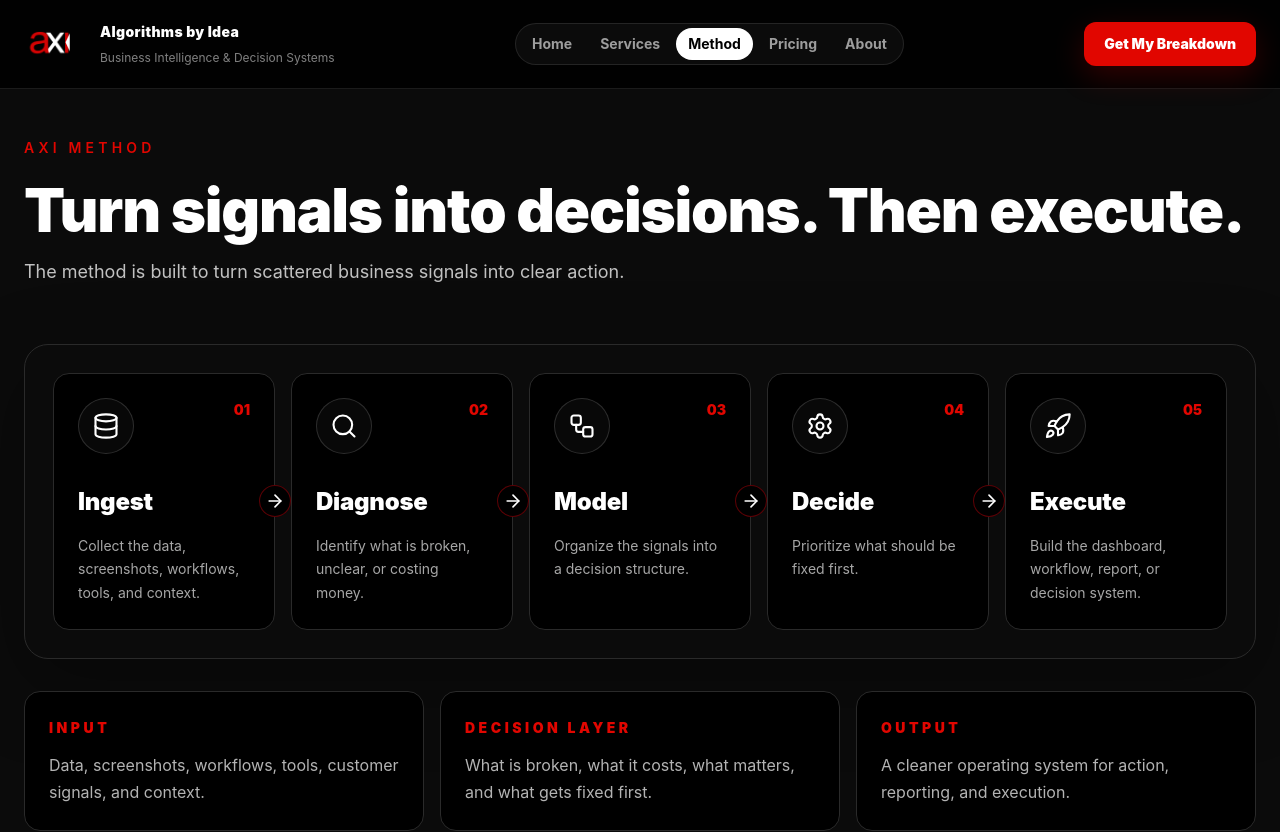
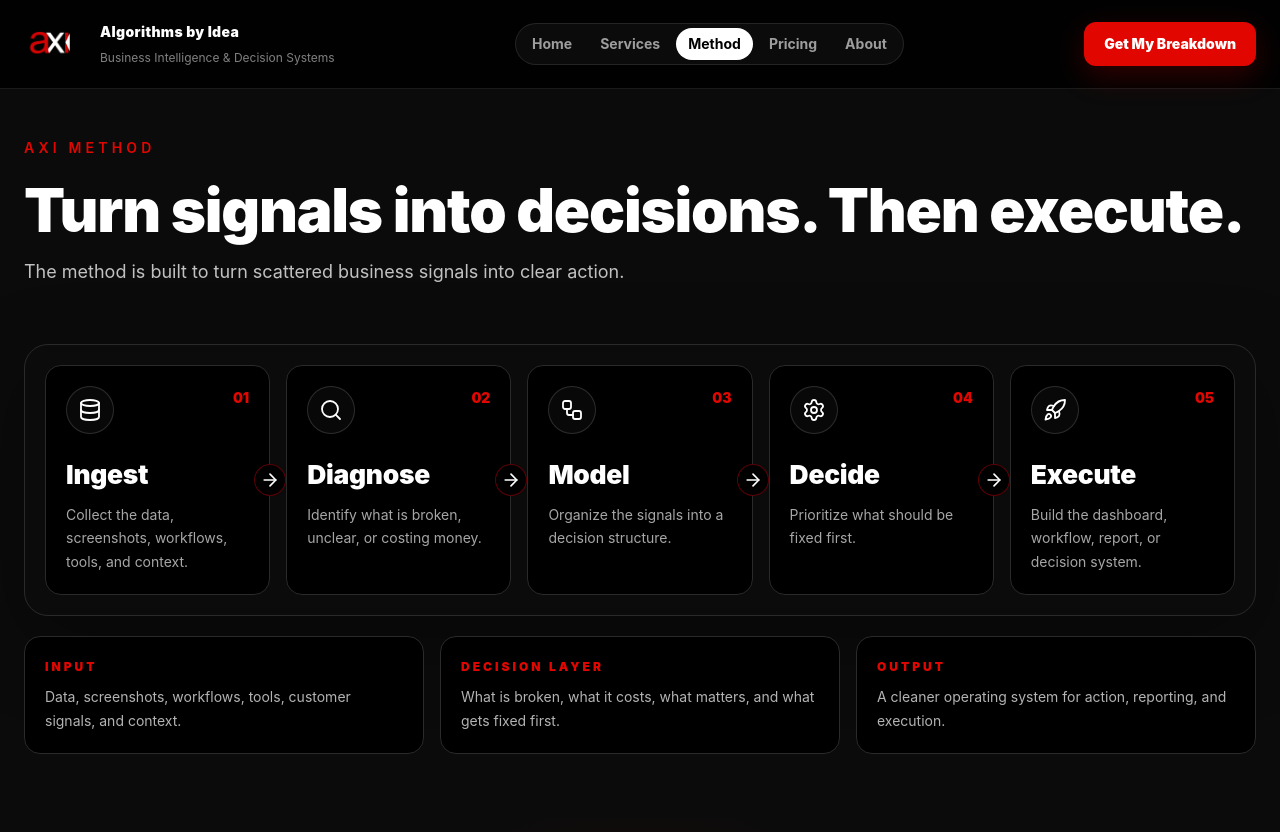
Before and after one commit to shawnfoster/axi, a React (Vite) app: page /method in a window 1280 px wide. Shown: the top 832 px of the page. Built offline with nearby package versions, Linux system fonts and the light colour scheme.

Commit message:
Tighten method board fold spacing

```diff
--- a/src/pages/Method.tsx
+++ b/src/pages/Method.tsx
@@ -14,8 +14,8 @@ export default function Method() {
         subtitle="The method is built to turn scattered business signals into clear action."
       />
 
-      <section className="mx-auto max-w-7xl px-6 pb-20 pt-4">
-        <div className="rounded-3xl border border-axi-border bg-axi-gray/70 p-5 shadow-[0_25px_80px_rgba(0,0,0,0.35)] md:p-7">
+      <section className="mx-auto max-w-7xl px-6 pb-16 pt-4">
+        <div className="rounded-3xl border border-axi-border bg-axi-gray/70 p-4 shadow-[0_25px_80px_rgba(0,0,0,0.35)] md:p-5">
           <div className="grid gap-4 lg:grid-cols-5">
             {methodSteps.map((step, index) => {
               const Icon = methodIcons[index] ?? Database;
@@ -23,10 +23,10 @@ export default function Method() {
 
               return (
                 <div key={step.title} className="relative">
-                  <div className="card h-full rounded-2xl border border-axi-border bg-black p-6 hover:border-red-600 hover:bg-white/[0.035]">
+                  <div className="card h-full rounded-2xl border border-axi-border bg-black p-5 hover:border-red-600 hover:bg-white/[0.035]">
                     <div className="flex items-start justify-between gap-4">
-                      <div className="flex h-14 w-14 items-center justify-center rounded-full border border-white/15 bg-white/[0.03] text-white">
-                        <Icon className="h-7 w-7" strokeWidth={1.8} />
+                      <div className="flex h-12 w-12 items-center justify-center rounded-full border border-white/15 bg-white/[0.03] text-white">
+                        <Icon className="h-6 w-6" strokeWidth={1.8} />
                       </div>
 
                       <p className="text-sm font-black text-axi-red">
@@ -34,8 +34,8 @@ export default function Method() {
                       </p>
                     </div>
 
-                    <h2 className="mt-8 text-2xl font-black">{step.title}</h2>
-                    <p className="mt-4 text-sm leading-6 text-white/65">
+                    <h2 className="mt-6 text-[1.65rem] font-black leading-tight">{step.title}</h2>
+                    <p className="mt-3 text-sm leading-6 text-white/65">
                       {step.description}
                     </p>
                   </div>
@@ -51,30 +51,30 @@ export default function Method() {
           </div>
         </div>
 
-        <div className="mt-8 grid gap-4 md:grid-cols-3">
-          <div className="rounded-2xl border border-axi-border bg-black p-6">
-            <p className="text-sm font-black uppercase tracking-[0.25em] text-axi-red">
+        <div className="mt-5 grid gap-4 md:grid-cols-3">
+          <div className="rounded-2xl border border-axi-border bg-black p-5">
+            <p className="text-xs font-black uppercase tracking-[0.25em] text-axi-red">
               Input
             </p>
-            <p className="mt-3 text-white/70">
+            <p className="mt-2 text-sm leading-6 text-white/70">
               Data, screenshots, workflows, tools, customer signals, and context.
             </p>
           </div>
 
-          <div className="rounded-2xl border border-axi-border bg-black p-6">
-            <p className="text-sm font-black uppercase tracking-[0.25em] text-axi-red">
+          <div className="rounded-2xl border border-axi-border bg-black p-5">
+            <p className="text-xs font-black uppercase tracking-[0.25em] text-axi-red">
               Decision Layer
             </p>
-            <p className="mt-3 text-white/70">
+            <p className="mt-2 text-sm leading-6 text-white/70">
               What is broken, what it costs, what matters, and what gets fixed first.
             </p>
           </div>
 
-          <div className="rounded-2xl border border-axi-border bg-black p-6">
-            <p className="text-sm font-black uppercase tracking-[0.25em] text-axi-red">
+          <div className="rounded-2xl border border-axi-border bg-black p-5">
+            <p className="text-xs font-black uppercase tracking-[0.25em] text-axi-red">
               Output
             </p>
-            <p className="mt-3 text-white/70">
+            <p className="mt-2 text-sm leading-6 text-white/70">
               A cleaner operating system for action, reporting, and execution.
             </p>
           </div>
```
